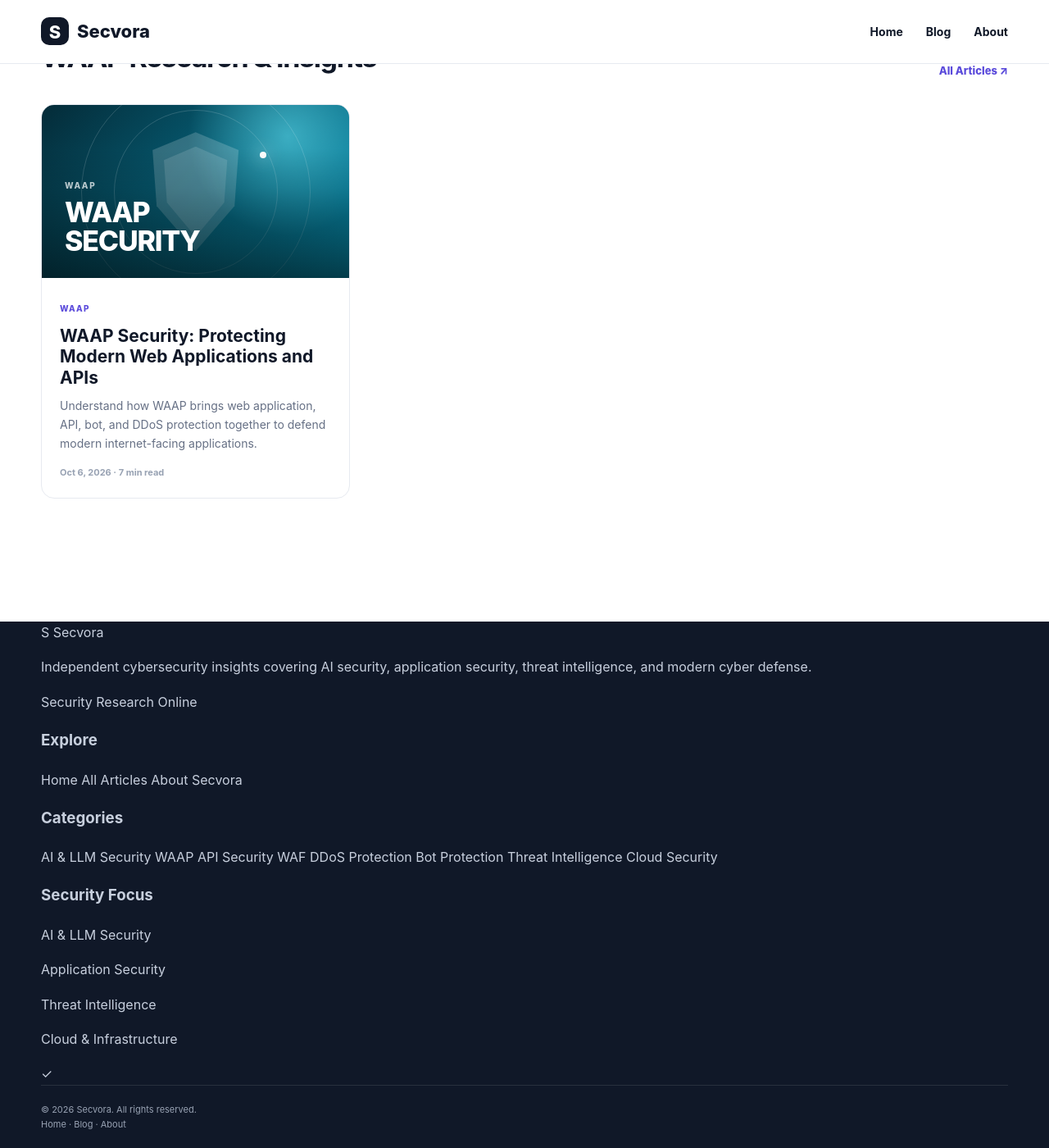
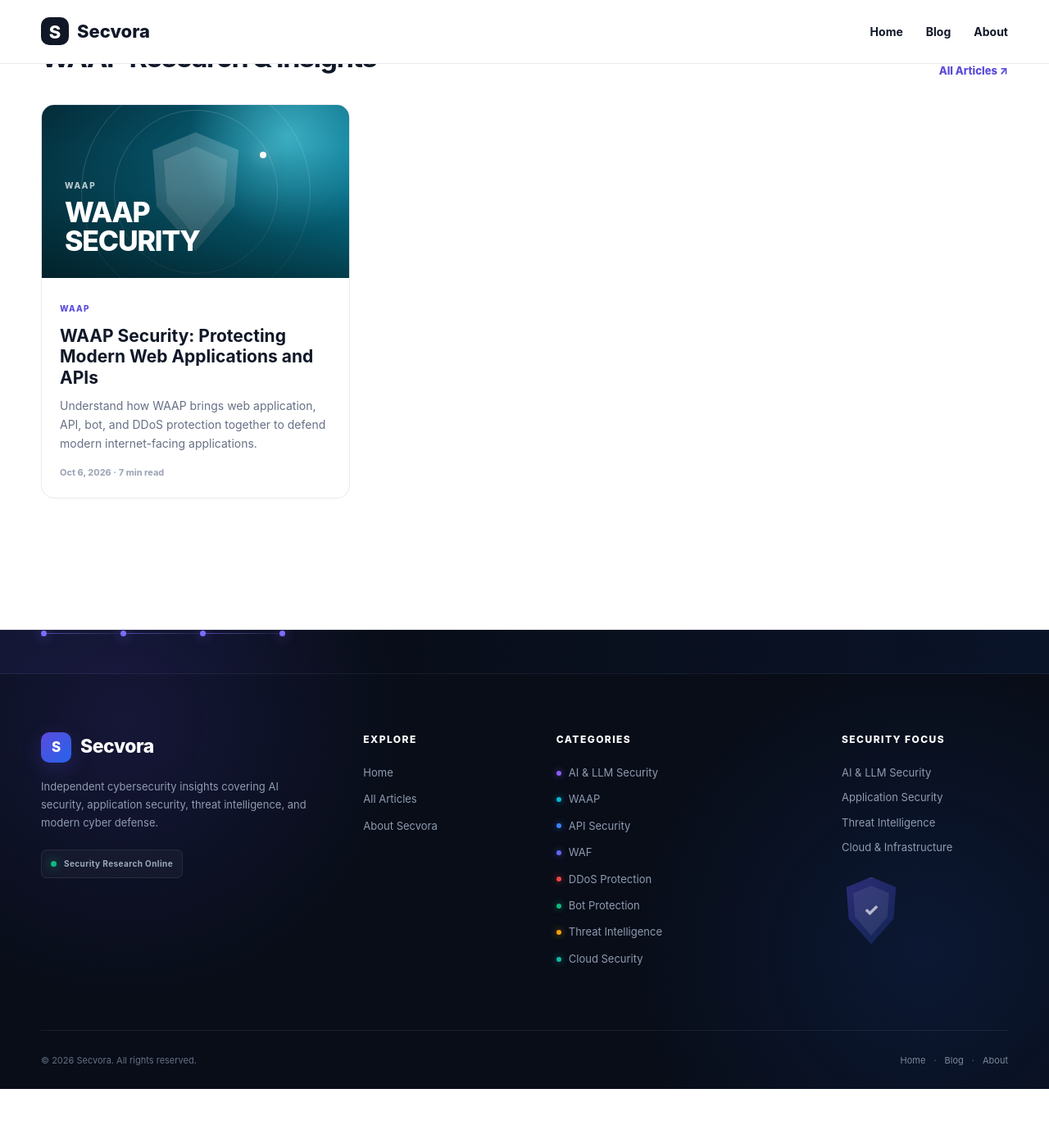
Before and after one commit to prasadprechu/Secvora, a Jekyll site: the page built from waap/index.html, in a window 1280 px wide and 1400 px high, scrolled down 594 px. Shown: the whole window at 82% size. Built offline with Jekyll 4.4.1, drawn with Linux system fonts in a browser that asks for light colours; after the commit the page ends 1922 px from its top, so only the background shows below that.

Commit message:
Update style.css

```diff
--- a/assets/css/style.css
+++ b/assets/css/style.css
@@ -328,6 +328,8 @@ nav a:hover,
   font-weight: 850;
 
   text-transform: uppercase;
+
+  transition: transform 0.25s ease;
 }
 
 
@@ -1584,54 +1586,460 @@ nav a:hover,
 }
 
 
-/* =========================
-   FOOTER
-========================= */
-
-footer {
-  background: #101828;
+/* =====================================================
+   CYBERSECURITY FOOTER
+===================================================== */
+
+.site-footer {
+  position: relative;
+
+  margin-top: 80px;
+
+  background:
+    radial-gradient(
+      circle at 12% 20%,
+      rgba(91, 75, 219, 0.16),
+      transparent 28%
+    ),
+    radial-gradient(
+      circle at 88% 70%,
+      rgba(37, 99, 235, 0.13),
+      transparent 30%
+    ),
+    #080d18;
 
   color: #c7cfdd;
 
-  margin-top: 70px;
-}
-
-.footer-inner {
-  padding: 55px 0;
+  overflow: hidden;
+}
+
+
+/* =========================
+   SECURITY SIGNAL
+========================= */
+
+.footer-signal {
+  height: 54px;
+
+  border-top: 1px solid rgba(255,255,255,0.06);
+
+  border-bottom: 1px solid rgba(255,255,255,0.06);
+
+  background:
+    linear-gradient(
+      90deg,
+      rgba(91,75,219,0.08),
+      transparent 35%,
+      rgba(37,99,235,0.08)
+    );
+}
+
+.signal-line {
+  height: 100%;
 
   display: flex;
 
+  align-items: center;
+
+  gap: 0;
+}
+
+.signal-dot {
+  width: 7px;
+
+  height: 7px;
+
+  border-radius: 50%;
+
+  background: #7c6cff;
+
+  box-shadow:
+    0 0 14px rgba(124,108,255,0.75);
+}
+
+.signal-track {
+  height: 1px;
+
+  width: 90px;
+
+  background:
+    linear-gradient(
+      90deg,
+      rgba(124,108,255,0.55),
+      rgba(255,255,255,0.08)
+    );
+}
+
+
+/* =========================
+   FOOTER MAIN
+========================= */
+
+.footer-main {
+
+  padding: 70px 0 65px;
+
+  display: grid;
+
+  grid-template-columns:
+    1.5fr
+    0.8fr
+    1.3fr
+    0.9fr;
+
+  gap: 55px;
+}
+
+
+/* =========================
+   FOOTER BRAND
+========================= */
+
+.footer-logo {
+
+  display: inline-flex;
+
+  align-items: center;
+
+  gap: 11px;
+
+  color: #fff;
+
+  font-size: 23px;
+
+  font-weight: 850;
+
+  letter-spacing: -0.02em;
+}
+
+.footer-logo-mark {
+
+  display: grid;
+
+  place-items: center;
+
+  width: 37px;
+
+  height: 37px;
+
+  border-radius: 10px;
+
+  background:
+    linear-gradient(
+      135deg,
+      #5b4bdb,
+      #2563eb
+    );
+
+  color: #fff;
+
+  font-size: 17px;
+
+  box-shadow:
+    0 8px 25px rgba(91,75,219,0.25);
+}
+
+
+.footer-description {
+
+  max-width: 340px;
+
+  margin: 18px 0 22px;
+
+  color: #8f9bb0;
+
+  font-size: 13px;
+
+  line-height: 1.7;
+}
+
+
+/* =========================
+   SECURITY STATUS
+========================= */
+
+.security-status {
+
+  display: inline-flex;
+
+  align-items: center;
+
+  gap: 9px;
+
+  padding: 8px 11px;
+
+  border: 1px solid rgba(255,255,255,0.08);
+
+  border-radius: 7px;
+
+  background: rgba(255,255,255,0.035);
+
+  color: #9ca9bc;
+
+  font-size: 10px;
+
+  font-weight: 750;
+
+  letter-spacing: 0.04em;
+}
+
+.status-indicator {
+
+  width: 7px;
+
+  height: 7px;
+
+  border-radius: 50%;
+
+  background: #10b981;
+
+  box-shadow:
+    0 0 12px rgba(16,185,129,0.75);
+}
+
+
+/* =========================
+   FOOTER COLUMNS
+========================= */
+
+.footer-column {
+
+  display: flex;
+
+  flex-direction: column;
+
+  align-items: flex-start;
+}
+
+.footer-column h3 {
+
+  margin: 0 0 20px;
+
+  color: #fff;
+
+  font-size: 12px;
+
+  font-weight: 850;
+
+  letter-spacing: 0.12em;
+
+  text-transform: uppercase;
+}
+
+
+.footer-column > a {
+
+  margin-bottom: 11px;
+
+  color: #8f9bb0;
+
+  font-size: 13px;
+
+  transition:
+    color 0.2s ease,
+    transform 0.2s ease;
+}
+
+.footer-column > a:hover {
+
+  color: #fff;
+
+  transform: translateX(3px);
+}
+
+
+/* =========================
+   CATEGORY LINKS
+========================= */
+
+.footer-categories > a {
+
+  display: flex;
+
+  align-items: center;
+
+  gap: 9px;
+}
+
+.category-dot {
+
+  width: 6px;
+
+  height: 6px;
+
+  border-radius: 50%;
+
+  flex-shrink: 0;
+}
+
+
+/* =========================
+   CATEGORY COLORS
+========================= */
+
+.dot-ai-llm-security {
+  background: #8b5cf6;
+  box-shadow: 0 0 8px rgba(139,92,246,0.65);
+}
+
+.dot-api-security {
+  background: #3b82f6;
+  box-shadow: 0 0 8px rgba(59,130,246,0.65);
+}
+
+.dot-waap {
+  background: #06b6d4;
+  box-shadow: 0 0 8px rgba(6,182,212,0.65);
+}
+
+.dot-waf {
+  background: #6366f1;
+  box-shadow: 0 0 8px rgba(99,102,241,0.65);
+}
+
+.dot-ddos-protection {
+  background: #ef4444;
+  box-shadow: 0 0 8px rgba(239,68,68,0.65);
+}
+
+.dot-bot-protection {
+  background: #10b981;
+  box-shadow: 0 0 8px rgba(16,185,129,0.65);
+}
+
+.dot-threat-intelligence {
+  background: #f59e0b;
+  box-shadow: 0 0 8px rgba(245,158,11,0.65);
+}
+
+.dot-cloud-security {
+  background: #14b8a6;
+  box-shadow: 0 0 8px rgba(20,184,166,0.65);
+}
+
+
+/* =========================
+   SECURITY FOCUS
+========================= */
+
+.footer-focus p {
+
+  margin: 0 0 9px;
+
+  color: #8f9bb0;
+
+  font-size: 13px;
+}
+
+
+/* =========================
+   FOOTER SHIELD GRAPHIC
+========================= */
+
+.footer-shield {
+
+  width: 72px;
+
+  height: 82px;
+
+  margin-top: 16px;
+
+  display: grid;
+
+  place-items: center;
+
+  clip-path: polygon(
+    50% 0%,
+    92% 15%,
+    88% 62%,
+    50% 100%,
+    12% 62%,
+    8% 15%
+  );
+
+  background:
+    linear-gradient(
+      135deg,
+      rgba(91,75,219,0.45),
+      rgba(37,99,235,0.18)
+    );
+
+  border: 1px solid rgba(255,255,255,0.15);
+}
+
+.footer-shield-inner {
+
+  width: 52px;
+
+  height: 61px;
+
+  display: grid;
+
+  place-items: center;
+
+  clip-path: polygon(
+    50% 0%,
+    92% 15%,
+    88% 62%,
+    50% 100%,
+    12% 62%,
+    8% 15%
+  );
+
+  background:
+    rgba(255,255,255,0.08);
+
+  color: rgba(255,255,255,0.65);
+
+  font-size: 21px;
+
+  font-weight: 800;
+}
+
+
+/* =========================
+   FOOTER BOTTOM
+========================= */
+
+.footer-bottom {
+
+  min-height: 72px;
+
+  border-top:
+    1px solid rgba(255,255,255,0.07);
+
+  display: flex;
+
+  align-items: center;
+
   justify-content: space-between;
 
-  gap: 30px;
-}
-
-.footer-inner strong {
+  gap: 20px;
+
+  color: #667085;
+
+  font-size: 11px;
+}
+
+.footer-bottom-links {
+
+  display: flex;
+
+  align-items: center;
+
+  gap: 10px;
+}
+
+.footer-bottom-links a {
+
+  color: #7d889b;
+
+  transition: color 0.2s ease;
+}
+
+.footer-bottom-links a:hover {
+
   color: #fff;
-
-  font-size: 22px;
-}
-
-.footer-inner p {
-  margin: 8px 0 0;
-
-  color: #98a2b3;
-
-  font-size: 14px;
-}
-
-.footer-inner a:hover {
-  color: #fff;
-}
-
-.footer-bottom {
-  border-top: 1px solid #ffffff1a;
-
-  padding: 20px 0;
-
-  font-size: 11px;
-
-  color: #98a2b3;
 }
 
 
@@ -1663,6 +2071,23 @@ footer {
     position: static;
 
     margin-bottom: 30px;
+  }
+
+
+  /* Footer */
+
+  .footer-main {
+
+    grid-template-columns:
+      1fr
+      1fr;
+
+    gap: 45px;
+  }
+
+  .footer-brand {
+
+    grid-column: 1 / -1;
   }
 
 }
@@ -1764,15 +2189,68 @@ footer {
     font-size: 43px;
   }
 
-  .footer-inner {
+
+  /* =========================
+     FOOTER MOBILE
+  ========================= */
+
+  .site-footer {
+    margin-top: 55px;
+  }
+
+  .footer-signal {
+    height: 45px;
+  }
+
+  .signal-track {
+    width: 45px;
+  }
+
+  .footer-main {
+
+    grid-template-columns: 1fr 1fr;
+
+    gap: 38px 25px;
+
+    padding:
+      50px 0
+      45px;
+  }
+
+  .footer-brand {
+    grid-column: 1 / -1;
+  }
+
+  .footer-description {
+    max-width: 100%;
+  }
+
+  .footer-focus {
+    grid-column: 1 / -1;
+  }
+
+  .footer-shield {
+    display: none;
+  }
+
+  .footer-bottom {
+
+    min-height: auto;
+
+    padding: 20px 0;
+
     display: block;
 
-    padding: 40px 0;
-  }
-
-  .footer-inner > div + div {
-    margin-top: 25px;
-  }
+    line-height: 1.8;
+  }
+
+  .footer-bottom-links {
+
+    margin-top: 8px;
+  }
+
+
+  /* Card visual */
 
   .visual-content {
     padding: 22px;
```
